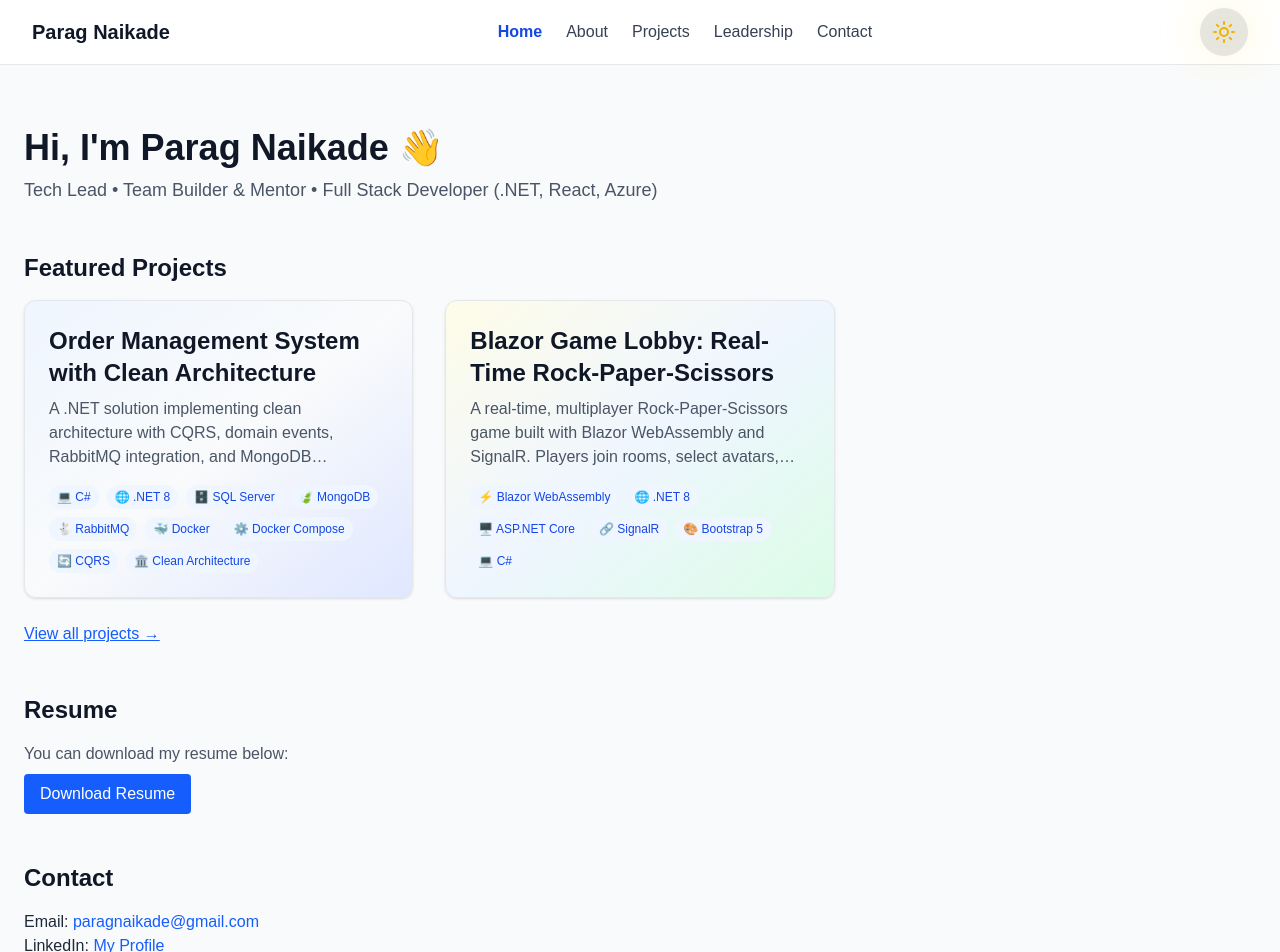
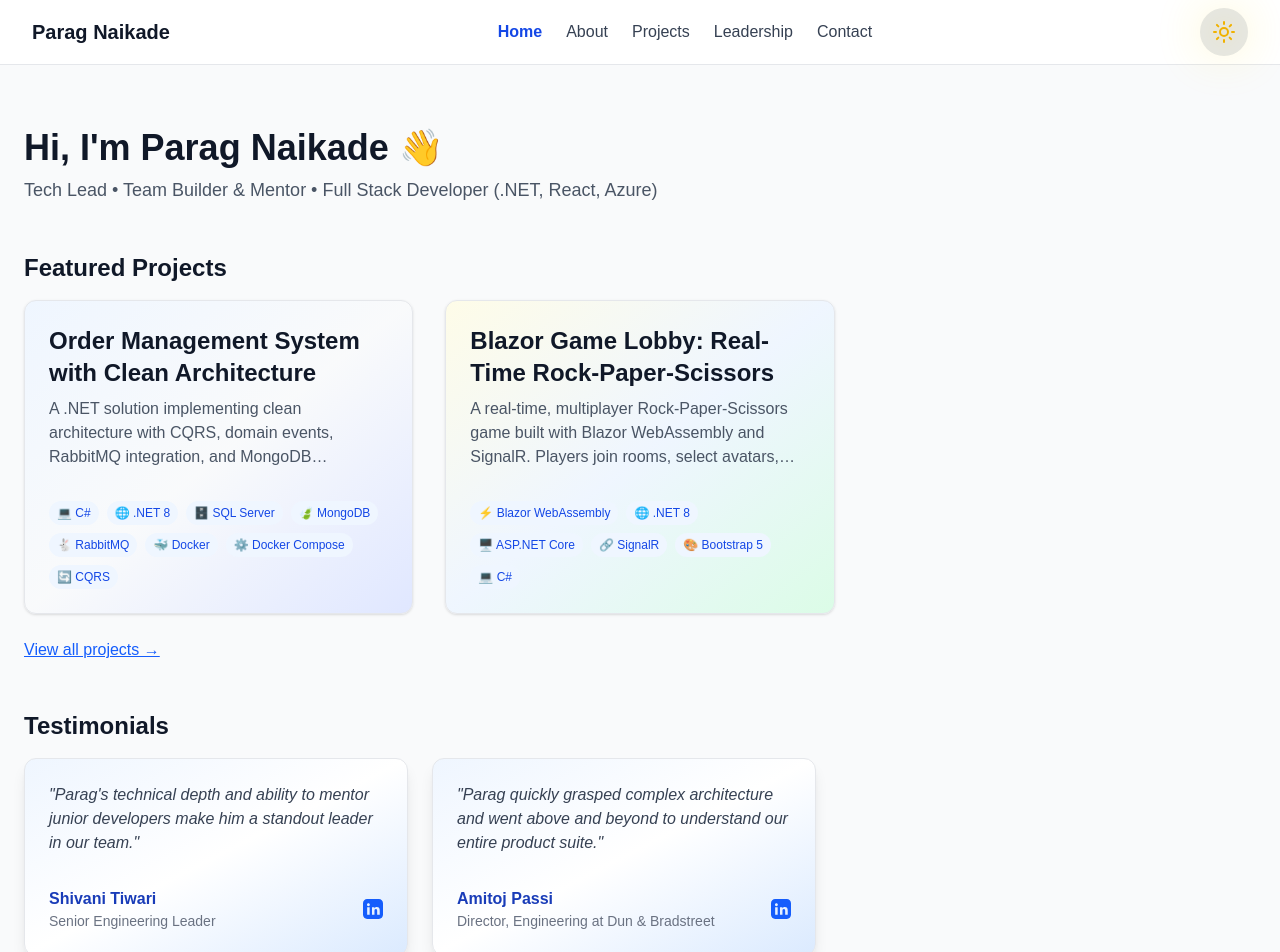
Before and after one commit to ParagNaikade/my-portfolio, a Next.js app: page / in a window 1280 px wide. Shown: the top 952 px of the page. Built offline with nearby package versions, Linux system fonts and the light colour scheme.

Commit message:
added testimonial section

```diff
--- a/src/components/Layout.tsx
+++ b/src/components/Layout.tsx
@@ -10,7 +10,7 @@ export default function Layout({ children, title }: { children: React.ReactNode;
       </Head>
       <main className="min-h-screen bg-gray-50 dark:bg-gray-900 text-gray-800 dark:text-gray-200 p-6 pt-20 transition-colors duration-300">
         <NavBar />
-        {children}
+        <div className="max-w-[1440px] mx-auto w-full">{children}</div>
         <GoogleAnalytics gaId={process.env.NEXT_PUBLIC_GA_ID!} />
       </main>
     </>
--- a/src/components/ProjectCard.tsx
+++ b/src/components/ProjectCard.tsx
@@ -13,12 +13,13 @@ export default function ProjectCard({ project, index }: ProjectCardProps) {
       initial={{ opacity: 0, y: 20 }}
       animate={{ opacity: 1, y: 0 }}
       transition={{ delay: index * 0.1 }}
+      className="flex flex-col h-full"
     >
       <Link
         href={`/projects/${project.slug}`}
-        className={`group block overflow-hidden border border-gray-200 dark:border-gray-700 rounded-xl shadow-sm hover:shadow-lg hover:border-blue-500 transition duration-300 bg-gradient-to-br ${project.gradient.light} ${project.gradient.dark}`}
+        className={`group flex flex-col h-full overflow-hidden border border-gray-200 dark:border-gray-700 rounded-xl shadow-sm hover:shadow-lg hover:border-blue-500 transition duration-300 bg-gradient-to-br ${project.gradient.light} ${project.gradient.dark}`}
       >
-        <div className="p-6">
+        <div className="flex flex-col flex-1 p-6">
           <h2 className="text-2xl font-semibold text-gray-900 dark:text-white group-hover:text-blue-600 dark:group-hover:text-blue-400 mb-2">
             {project.title}
           </h2>
@@ -27,7 +28,7 @@ export default function ProjectCard({ project, index }: ProjectCardProps) {
             {project.shortDescription}
           </p>
 
-          <div className="flex flex-wrap gap-2 mt-4">
+          <div className="flex flex-wrap gap-2 mt-auto pt-4">
             {project.tech.map((tech) => (
               <span
                 key={tech.name}
--- /dev/null
+++ b/src/components/TestimonialCard.tsx
@@ -0,0 +1,40 @@
+import Link from "next/link";
+import React from "react";
+
+interface TestimonialProps {
+  quote: string;
+  author: string;
+  role?: string;
+  linkedin?: string;
+}
+
+const TestimonialCard: React.FC<TestimonialProps> = ({ quote, author, role, linkedin }) => {
+  return (
+    <div className="flex flex-col justify-between bg-gradient-to-br from-blue-50 via-white to-blue-100 dark:from-gray-900 dark:via-gray-800 dark:to-blue-900 border border-gray-200 dark:border-gray-700 shadow-lg p-6 rounded-xl w-full max-w-sm mx-auto md:mx-0 transition-transform duration-300 hover:scale-105 hover:shadow-2xl">
+      <p className="text-gray-700 dark:text-gray-200 italic mb-4 transition-colors duration-300">
+        "{quote}"
+      </p>
+      <div className="flex items-center justify-between mt-4">
+        <div>
+          <span className="block text-blue-800 dark:text-blue-400 font-semibold">{author}</span>
+          {role && <span className="block text-gray-500 dark:text-gray-400 text-sm">{role}</span>}
+        </div>
+        {linkedin && (
+          <Link
+            href={linkedin}
+            target="_blank"
+            rel="noopener noreferrer"
+            className="ml-2 text-blue-600 dark:text-blue-400 hover:underline"
+            aria-label={`LinkedIn profile of ${author}`}
+          >
+            <svg className="w-5 h-5" fill="currentColor" viewBox="0 0 24 24" aria-hidden="true">
+              <path d="M19 0h-14c-2.76 0-5 2.24-5 5v14c0 2.76 2.24 5 5 5h14c2.76 0 5-2.24 5-5v-14c0-2.76-2.24-5-5-5zm-11 19h-3v-9h3v9zm-1.5-10.28c-.97 0-1.75-.79-1.75-1.75s.78-1.75 1.75-1.75 1.75.79 1.75 1.75-.78 1.75-1.75 1.75zm13.5 10.28h-3v-4.5c0-1.08-.02-2.47-1.5-2.47-1.5 0-1.73 1.17-1.73 2.39v4.58h-3v-9h2.89v1.23h.04c.4-.75 1.37-1.54 2.82-1.54 3.01 0 3.57 1.98 3.57 4.56v4.75z" />
+            </svg>
+          </Link>
+        )}
+      </div>
+    </div>
+  );
+};
+
+export default TestimonialCard;
--- a/src/data/projects.ts
+++ b/src/data/projects.ts
@@ -58,7 +58,6 @@ export const projects: IProject[] = [
       { name: "Docker", icon: "🐳" },
       { name: "Docker Compose", icon: "⚙️" },
       { name: "CQRS", icon: "🔄" },
-      { name: "Clean Architecture", icon: "🏛️" },
     ],
     github: "https://github.com/ParagNaikade/OrderTrackingApp",
     demo: "", // add URL if you have a live demo
--- /dev/null
+++ b/src/data/testimonials.ts
@@ -0,0 +1,30 @@
+export interface ITestimonial {
+  quote: string;
+  author: string;
+  role: string;
+  linkedin: string;
+}
+
+export const testimonials: ITestimonial[] = [
+  // {
+  //   quote:
+  //     "Parag consistently delivers high-quality solutions under tight deadlines. His leadership during the RTB initiative was exceptional.",
+  //   author: "Prem Bhawnani",
+  //   role: "Senior Technology Executive | Head of IT",
+  //   linkedin: "https://www.linkedin.com/in/prembhawnani/",
+  // },
+  {
+    quote:
+      "Parag's technical depth and ability to mentor junior developers make him a standout leader in our team.",
+    author: "Shivani Tiwari",
+    role: "Senior Engineering Leader",
+    linkedin: "https://www.linkedin.com/in/shivani-tiwari-b58b5b14/",
+  },
+  {
+    quote:
+      "Parag quickly grasped complex architecture and went above and beyond to understand our entire product suite.",
+    author: "Amitoj Passi",
+    role: "Director, Engineering at Dun & Bradstreet",
+    linkedin: "https://www.linkedin.com/in/amitoj-passi-a81b5785/",
+  },
+];
--- /dev/null
+++ b/src/pages/_document.tsx
@@ -0,0 +1,13 @@
+import { Html, Head, Main, NextScript } from "next/document";
+
+export default function Document() {
+  return (
+    <Html lang="en">
+      <Head />
+      <body>
+        <Main />
+        <NextScript />
+      </body>
+    </Html>
+  );
+}
--- a/src/pages/about.tsx
+++ b/src/pages/about.tsx
@@ -53,7 +53,7 @@ function TechnicalExpertise() {
 
 export default function AboutPage() {
   return (
-    <main className="max-w-3xl mx-auto px-4 py-16 text-gray-800 dark:text-gray-200 bg-white dark:bg-gray-900 transition-colors duration-300">
+    <div className="max-w-3xl mx-auto px-4 py-16 text-gray-800 dark:text-gray-200 bg-white dark:bg-gray-900 transition-colors duration-300">
       {/* Profile */}
       <motion.div
         initial={{ opacity: 0, y: 20 }}
@@ -138,6 +138,6 @@ export default function AboutPage() {
           Contact Me
         </Link>
       </motion.section>
-    </main>
+    </div>
   );
 }
--- a/src/pages/index.tsx
+++ b/src/pages/index.tsx
@@ -4,6 +4,8 @@ import Link from "next/link";
 import { projects } from "@/data/projects";
 import { logEvent } from "@/lib/gtag";
 import ProjectCard from "@/components/ProjectCard";
+import TestimonialCard from "@/components/TestimonialCard";
+import { testimonials } from "@/data/testimonials";
 
 export default function Home() {
   return (
@@ -49,6 +51,29 @@ export default function Home() {
           <Link href="/projects" className="text-blue-600 dark:text-blue-400 underline">
             View all projects →
           </Link>
+        </div>
+      </motion.section>
+
+      <motion.section
+        className="mb-12"
+        initial="hidden"
+        animate="visible"
+        variants={fadeInUp}
+        transition={{ delay: 0.5 }}
+      >
+        <h2 className="text-2xl font-semibold mb-4 text-gray-900 dark:text-gray-100">
+          Testimonials
+        </h2>
+        <div className="flex flex-col md:flex-row gap-6">
+          {testimonials.map((testimonial, index) => (
+            <TestimonialCard
+              key={index}
+              author={testimonial.author}
+              quote={testimonial.quote}
+              role={testimonial.role}
+              linkedin={testimonial.linkedin}
+            />
+          ))}
         </div>
       </motion.section>
 
--- a/src/pages/leadership/index.tsx
+++ b/src/pages/leadership/index.tsx
@@ -12,7 +12,7 @@ export default function CaseStudyPage() {
       viewport={{ once: true }}
       className="text-center mb-12"
     >
-      <main className="bg-gradient-to-b from-[#f0f4f8] to-white dark:from-gray-900 dark:to-gray-800 px-4 md:px-12 py-8 transition-colors duration-300">
+      <div className="bg-gradient-to-b from-[#f0f4f8] to-white dark:from-gray-900 dark:to-gray-800 px-4 md:px-12 py-8 transition-colors duration-300">
         <section className="text-center mb-12">
           <h1 className="text-4xl font-bold mb-4 text-gray-900 dark:text-gray-100">
             My Leadership Journey
@@ -51,7 +51,7 @@ export default function CaseStudyPage() {
             Get in Touch
           </Link>
         </section>
-      </main>
+      </div>
     </motion.section>
   );
 }
--- a/src/pages/projects/[slug].tsx
+++ b/src/pages/projects/[slug].tsx
@@ -21,7 +21,7 @@ export default function ProjectPage({ project }: Props) {
       </header>
 
       {/* GitHub and Demo Links */}
-      <nav className="flex gap-6">
+      <div className="flex gap-6">
         <a
           href={project.github}
           target="_blank"
@@ -42,7 +42,7 @@ export default function ProjectPage({ project }: Props) {
             <span>Live Demo</span>
           </a>
         )}
-      </nav>
+      </div>
 
       {/* Full Description */}
       <section>
--- a/src/pages/projects/index.tsx
+++ b/src/pages/projects/index.tsx
@@ -6,9 +6,11 @@ export default function Projects() {
     <div className="max-w-6xl mx-auto px-4 py-10 bg-gray-50 dark:bg-gray-900 text-gray-900 dark:text-gray-200 transition-colors duration-300">
       <h1 className="text-4xl font-bold mb-10">Projects</h1>
 
-      <div className="grid gap-8 sm:grid-cols-1 md:grid-cols-2 lg:grid-cols-3">
+      <div className="flex flex-wrap gap-8 justify-center items-stretch">
         {projects.map((project, index) => (
-          <ProjectCard key={project.slug} project={project} index={index} />
+          <div key={project.slug} className="w-full sm:w-[350px] md:w-[340px] flex">
+            <ProjectCard project={project} index={index} />
+          </div>
         ))}
       </div>
     </div>
```
Also changed, not shown: src/pages/contact.tsx (+17 -3 lines).
